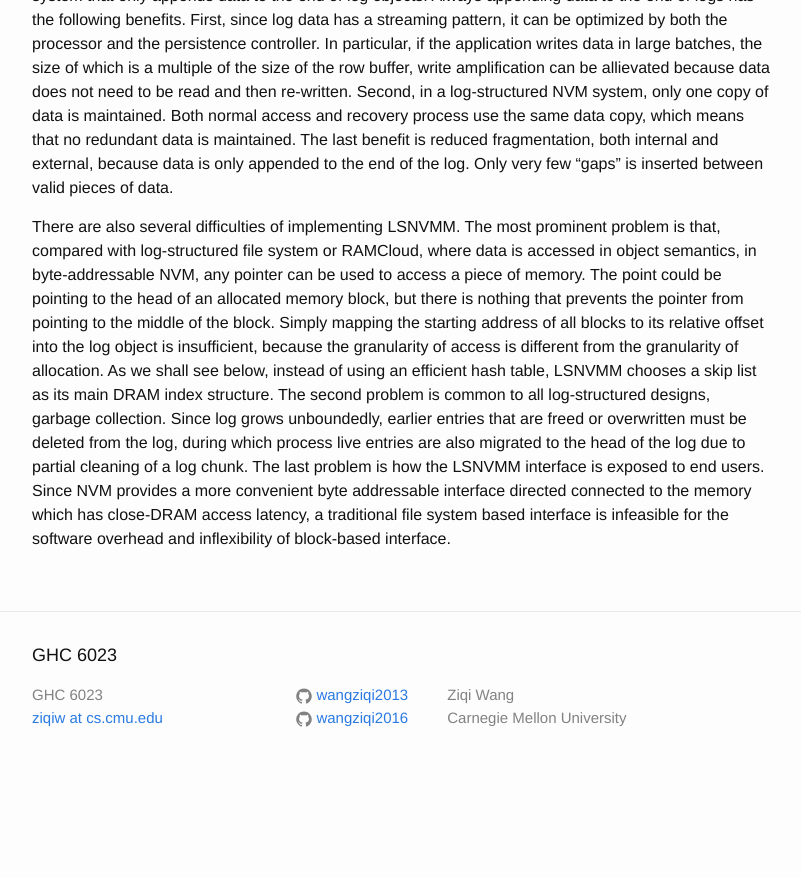
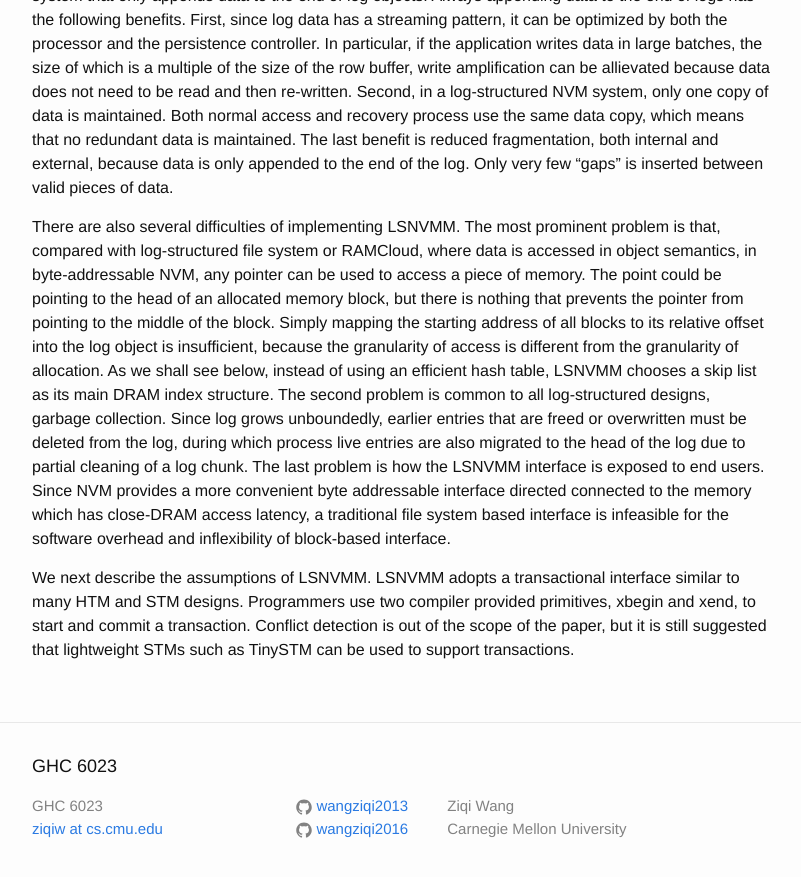
Before and after one commit to wangziqi2013/wangziqi2013.github.io, a Jekyll site: the page built from _posts/2019-02-25-log-structured-nv-main-memory.markdown, in a window 1280 px wide and 900 px high, scrolled down 907 px. Shown: the top 877 px of the window, without its empty margins (238-1039 px from the left). Built offline with Jekyll 4.4.1, drawn with Linux system fonts in a browser that asks for light colours; before the commit the page ends 1696 px from its top, so only the background shows below that.

Commit message:
Working on assumption

```diff
--- a/_posts/2019-02-25-log-structured-nv-main-memory.markdown
+++ b/_posts/2019-02-25-log-structured-nv-main-memory.markdown
@@ -47,3 +47,8 @@ to the head of the log due to partial cleaning of a log chunk. The last problem
 end users. Since NVM provides a more convenient byte addressable interface directed connected to the memory which has close-DRAM
 access latency, a traditional file system based interface is infeasible for the software overhead and inflexibility of
 block-based interface.
+
+We next describe the assumptions of LSNVMM. LSNVMM adopts a transactional interface similar to many HTM and STM designs.
+Programmers use two compiler provided primitives, xbegin and xend, to start and commit a transaction. Conflict detection
+is out of the scope of the paper, but it is still suggested that lightweight STMs such as TinySTM can be used to
+support transactions.
```
